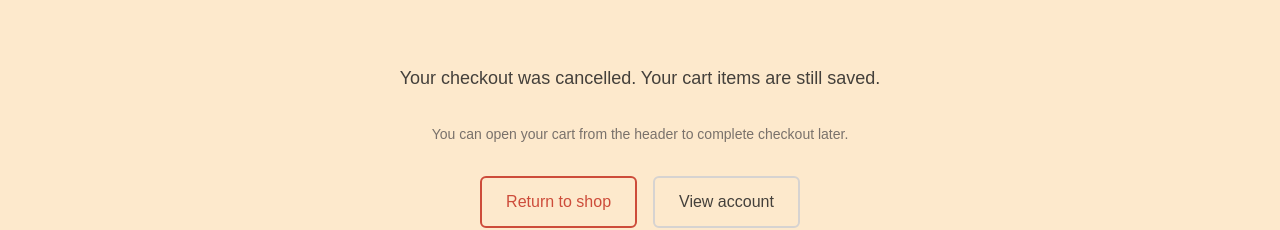
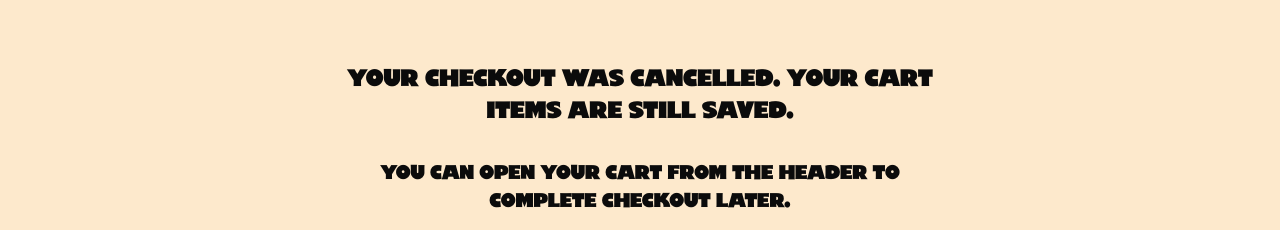
Before and after one commit to DevsimX/OnlineShoppingSystem, a Next.js app in the folder frontend/: page /checkout/cancel in a window 1280 px wide. Shown: the part 602-832 px from the top of the page. Built offline with nearby package versions, Linux system fonts and the light colour scheme; no server answers.

Commit message:
update font and details

```diff
--- a/frontend/src/app/checkout/cancel/page.tsx
+++ b/frontend/src/app/checkout/cancel/page.tsx
@@ -8,10 +8,10 @@ export default function CheckoutCancelPage() {
     <main>
       <PageHero firstLine="Checkout" secondLine="Cancelled" />
       <section className="max-w-2xl mx-auto px-6 py-16 text-center">
-        <p className="text-lg text-stone-700 mb-8">
+        <p className="text-2xl font-price-check mb-8">
           Your checkout was cancelled. Your cart items are still saved.
         </p>
-        <p className="text-sm text-stone-500 mb-8">
+        <p className="text-xl font-price-check mb-8">
           You can open your cart from the header to complete checkout later.
         </p>
         <div className="flex flex-col sm:flex-row gap-4 justify-center">
--- a/frontend/src/app/checkout/success/page.tsx
+++ b/frontend/src/app/checkout/success/page.tsx
@@ -1,26 +1,17 @@
 "use client";
 
 import { Suspense } from "react";
-import { useSearchParams } from "next/navigation";
 import Link from "next/link";
 import PageHero from "@/components/PageHero";
 
 function CheckoutSuccessContent() {
-  const searchParams = useSearchParams();
-  const sessionId = searchParams.get("session_id");
-
   return (
     <main>
       <PageHero firstLine="Thank" secondLine="You!" />
       <section className="max-w-2xl mx-auto px-6 py-16 text-center">
-        <p className="text-lg text-stone-700 mb-6">
+        <p className="text-2xl font-price-check mb-8">
           Your payment was successful. Your order is being processed.
         </p>
-        {sessionId && (
-          <p className="text-sm text-stone-500 mb-8 font-mono">
-            Session: {sessionId.slice(0, 24)}…
-          </p>
-        )}
         <div className="flex flex-col sm:flex-row gap-4 justify-center">
           <Link
             href="/account"
@@ -47,7 +38,7 @@ export default function CheckoutSuccessPage() {
         <main>
           <PageHero firstLine="Thank" secondLine="You!" />
           <section className="max-w-2xl mx-auto px-6 py-16 text-center">
-            <p className="text-lg text-stone-700 animate-pulse">Loading…</p>
+            <p className="text-2xl text-stone-700 animate-pulse">Loading…</p>
           </section>
         </main>
       }
```
